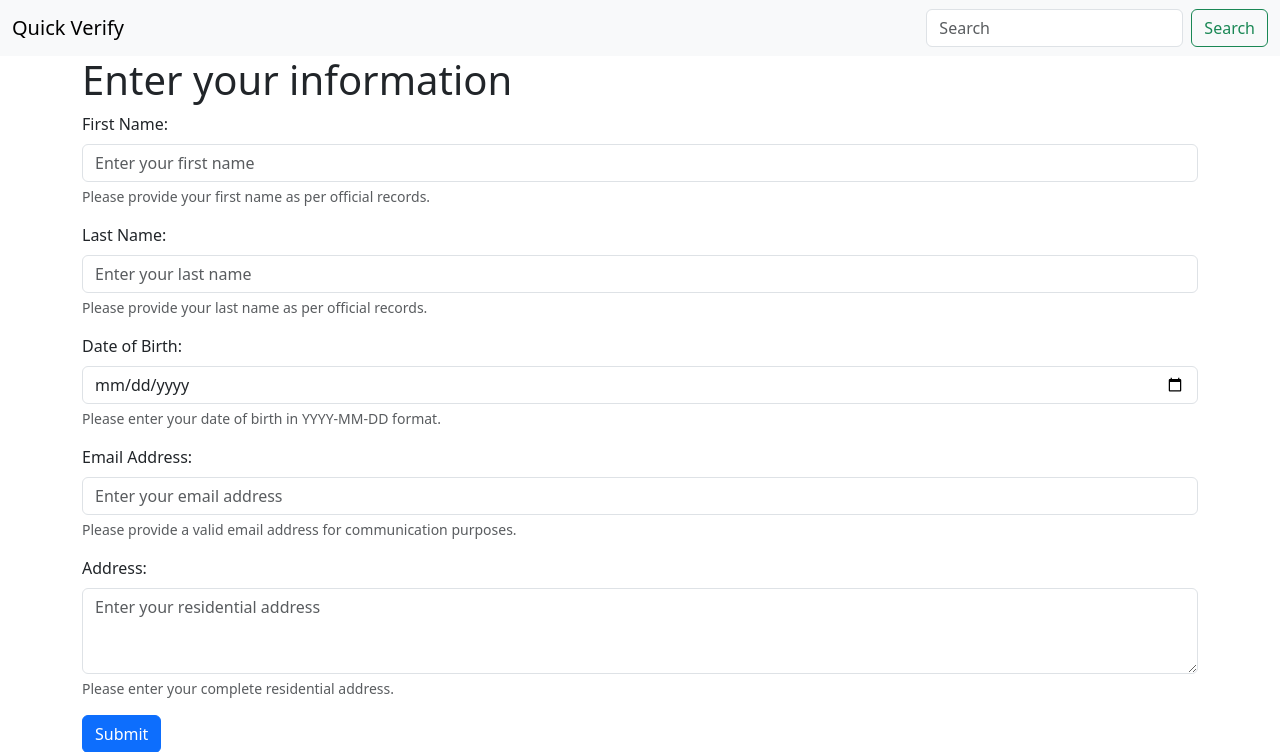
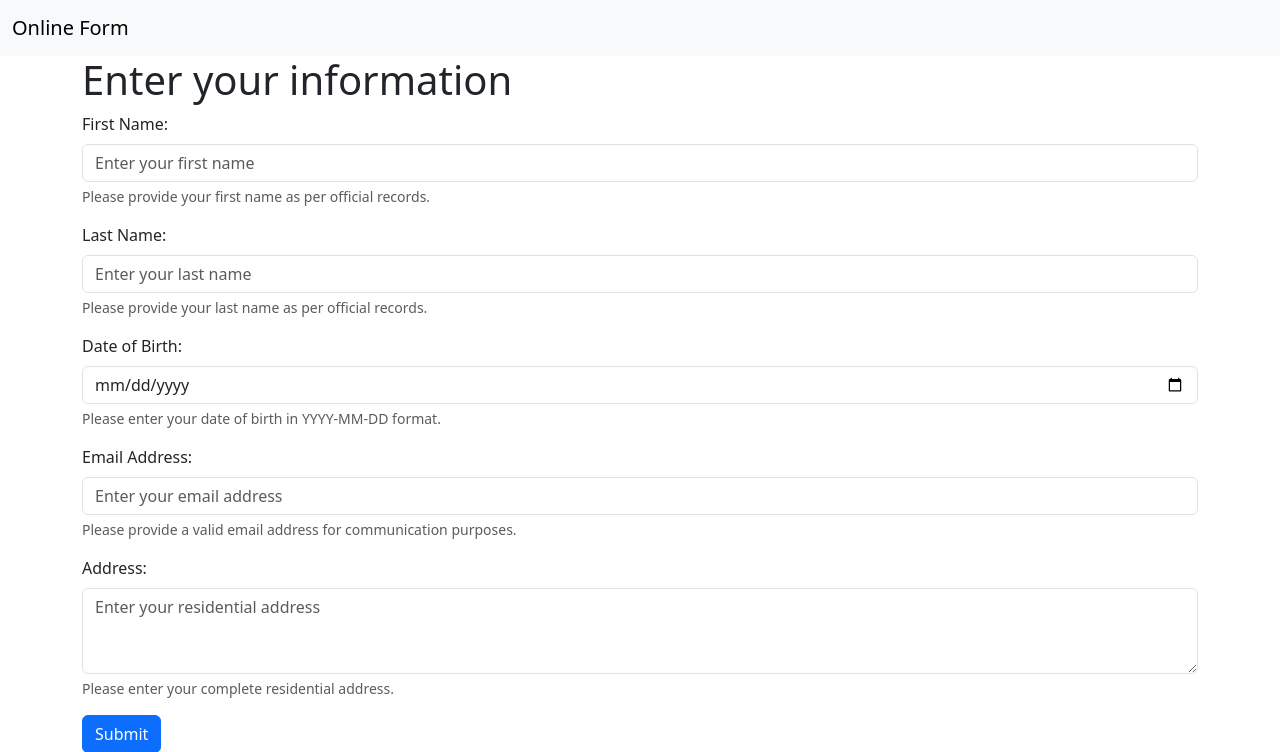
Before and after one commit to cruvss/Very-Very-Basic-online-form, a FastAPI app: page / in a window 1280 px wide. Shown: the top 752 px of the page. Run offline with FastAPI, Linux system fonts and the light colour scheme.

Commit message:
updated name

```diff
--- a/templates/index.html
+++ b/templates/index.html
@@ -3,13 +3,13 @@
 <head>
     <meta charset="UTF-8">
     <meta name="viewport" content="width=device-width, initial-scale=1.0">
-    <title>Bank</title>
+    <title>Form</title>
     <link href="https://cdn.jsdelivr.net/npm/bootstrap@5.3.2/dist/css/bootstrap.min.css" rel="stylesheet" integrity="sha384-T3c6CoIi6uLrA9TneNEoa7RxnatzjcDSCmG1MXxSR1GAsXEV/Dwwykc2MPK8M2HN" crossorigin="anonymous">
 </head>
 <body>
     <nav class="navbar navbar-expand-lg bg-body-tertiary">
         <div class="container-fluid">
-          <a class="navbar-brand" href="#">Quick Verify</a>
+          <a class="navbar-brand" href="#">Online Form</a>
           <button class="navbar-toggler" type="button" data-bs-toggle="collapse" data-bs-target="#navbarSupportedContent" aria-controls="navbarSupportedContent" aria-expanded="false" aria-label="Toggle navigation">
             <span class="navbar-toggler-icon"></span>
           </button>
@@ -35,10 +35,10 @@
                 <a class="nav-link disabled" aria-disabled="true"></a>
               </li>
             </ul>
-            <form class="d-flex" role="search">
+            <!-- <form class="d-flex" role="search">
               <input class="form-control me-2" type="search" placeholder="Search" aria-label="Search">
-              <button class="btn btn-outline-success" type="submit">Search</button>
-            </form>
+              <button class="btn btn-outline-success" type="submit"></button>
+            </form> -->
           </div>
         </div>
       </nav>
```
